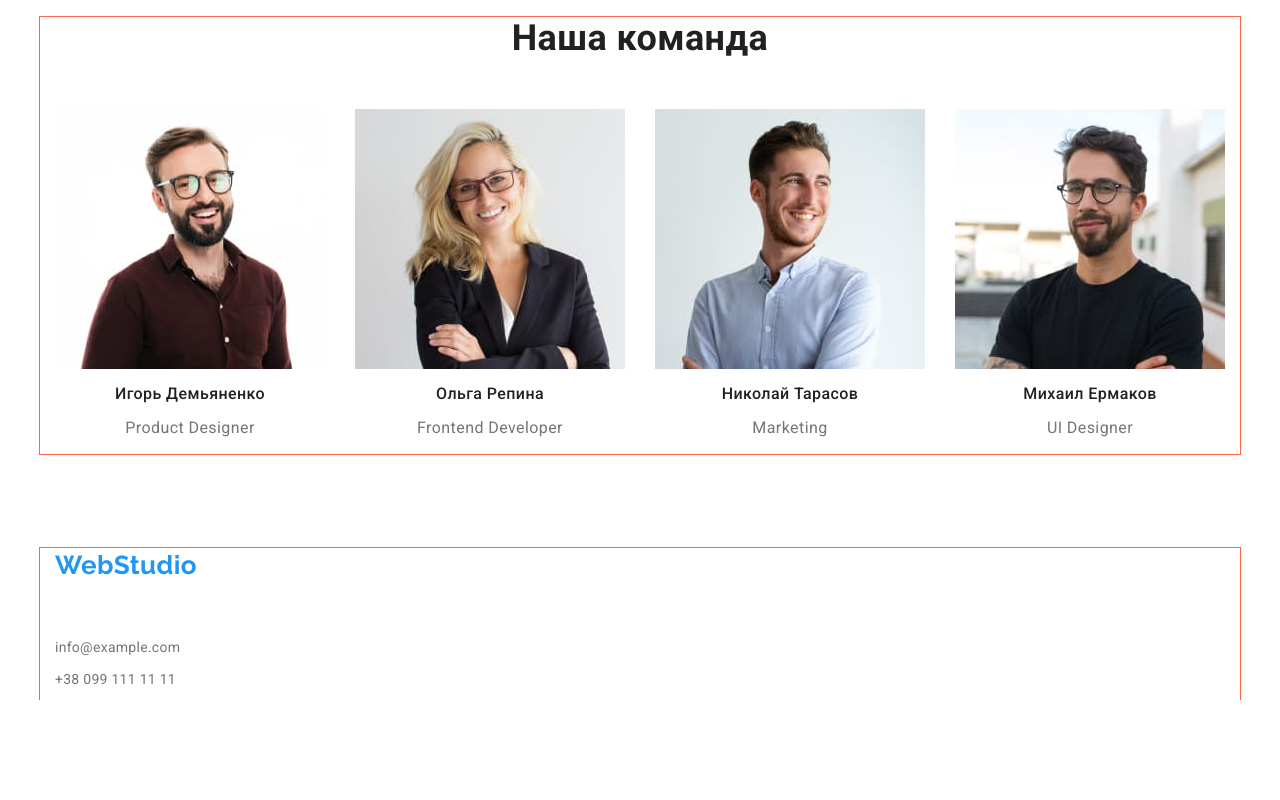
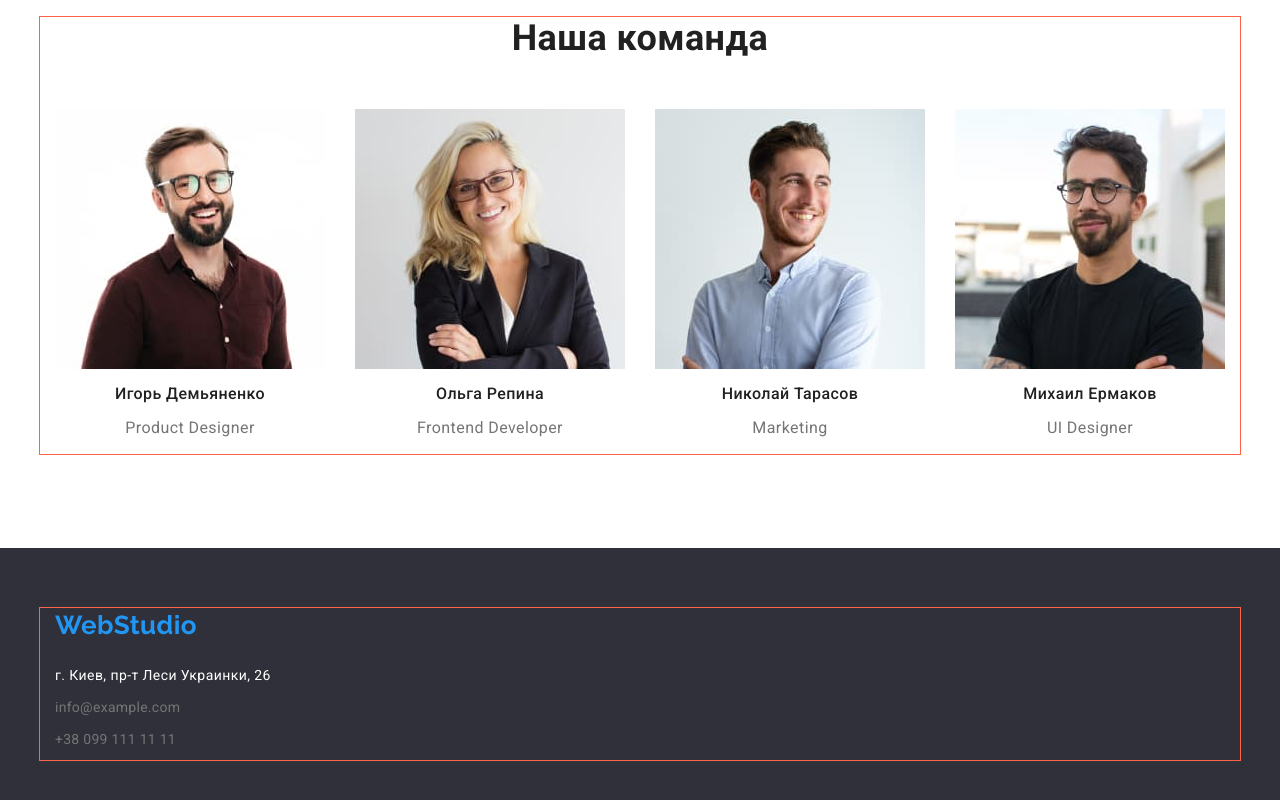
Before and after one commit to KaterynaBabych/goit-markup-hw-03, a plain HTML site: page index.html in a window 1280 px wide. Shown: the part 1526-2326 px from the top of the page. Before the commit the page ends 2226 px from the top, so only its background shows below. Drawn offline with nearby package versions, Linux system fonts and the light colour scheme.

Commit message:
исправление опечаток

```diff
--- a/index.html
+++ b/index.html
@@ -91,8 +91,8 @@
               <img src="./images/box3.jpg" alt="рабочий стол планшет" width="370" />
             </li>
           </ul>
+        </div>
       </section>
-      </div>
       <!-- Наша команда-->
       <section class="section-team">
         <div class="container">
@@ -119,11 +119,11 @@
               <p class="team-text">UI Designer</p>
             </li>
           </ul>
+        </div>
       </section>
-      </div>
     </main>
     <!--Футер-->
-<section class="footer-mine">
+    <section class="footer-nav">
       <div class="container">
         <footer>
           <div class="logo-footer">
@@ -139,12 +139,14 @@
                   г. Киев, пр-т Леси Украинки, 26</a
                 >
               </li>
-            <li class="mailto-nav"><a href="mailto:info@example.com" class="mail">info@example.com</a></li>
+              <li class="mailto-nav">
+                <a href="mailto:info@example.com" class="mail">info@example.com</a>
+              </li>
               <li class="tel-nav"><a href="tel:+380991111111" class="tel">+38 099 111 11 11</a></li>
             </ul>
           </address>
         </footer>
+      </div>
     </section>
-    </div>
   </body>
 </html>
```
Lines whose indentation alone changed are shown as unchanged.
